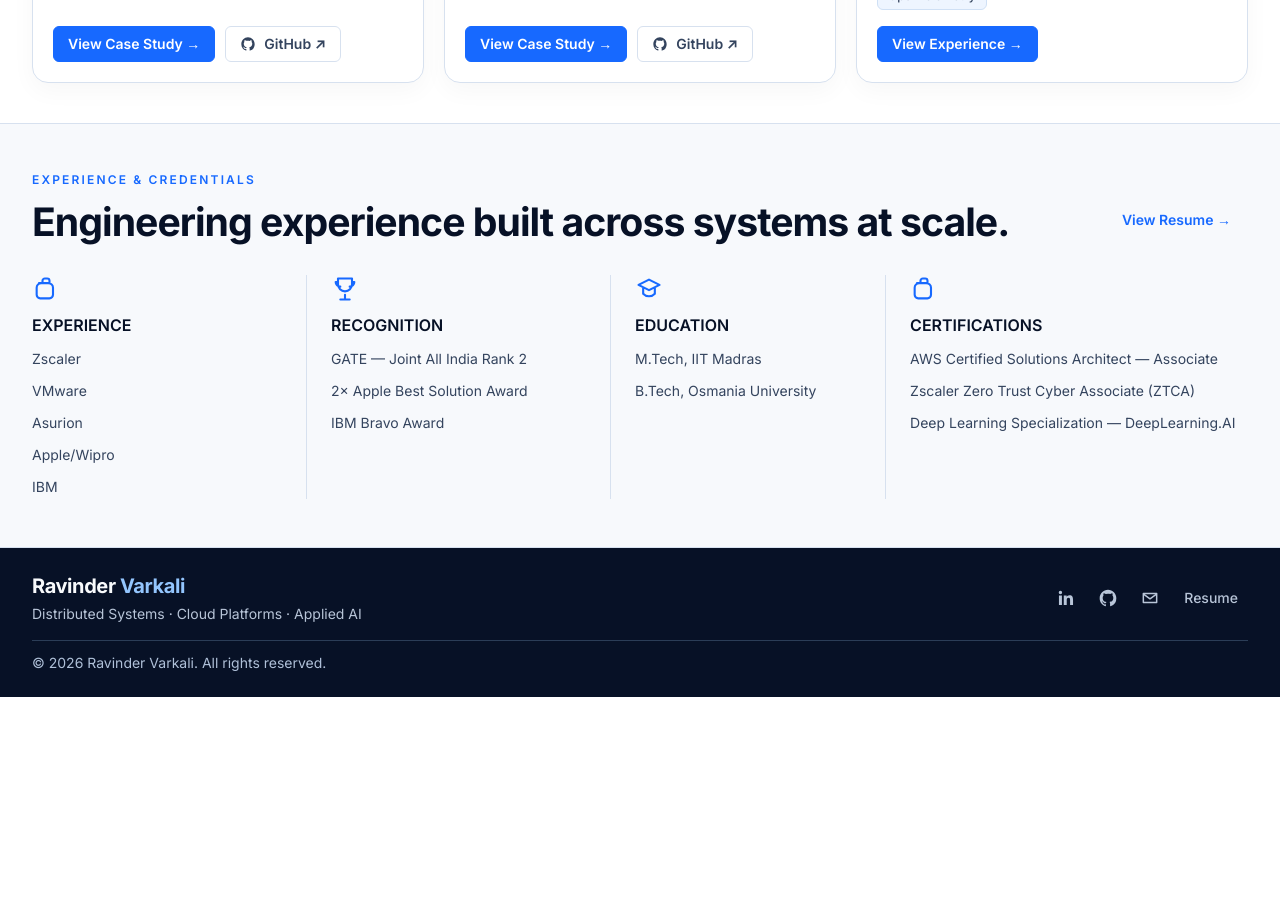
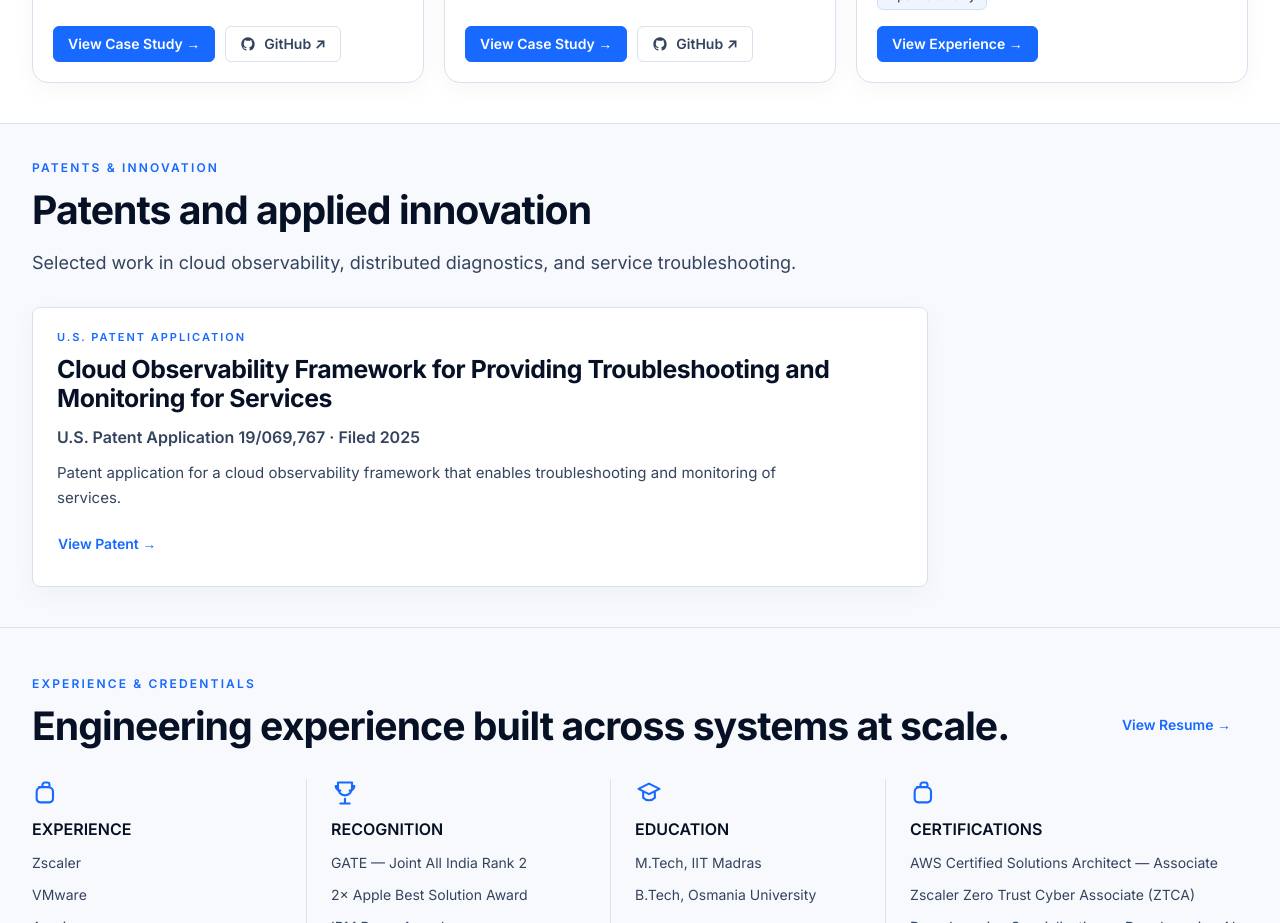
Before and after one commit to rvarkali/engineering-portfolio, a Next.js app: page / in a window 1280 px wide. Shown: the part 1960-2883 px from the top of the page. Before the commit the page ends 2657 px from the top, so only its background shows below. Built offline with nearby package versions, Linux system fonts and the light colour scheme.

Commit message:
Added a patent to engineering portfolio

```diff
--- a/src/app/layout.tsx
+++ b/src/app/layout.tsx
@@ -12,6 +12,7 @@
 const title = "Ravinder Varkali — Senior Staff / Principal Software Engineer";
 const description =
   "Engineering portfolio focused on distributed systems, cloud platforms, backend architecture, applied AI, observability, reliability, security, and technical leadership.";
+const iconHref = "/icon.svg?v=2";
 
 export const metadata: Metadata = {
   metadataBase: new URL(siteUrl),
@@ -46,9 +47,9 @@
     follow: true
   },
   icons: {
-    icon: "/icon.svg",
-    shortcut: "/icon.svg",
-    apple: "/icon.svg"
+    icon: [{ url: iconHref, type: "image/svg+xml" }],
+    shortcut: [iconHref],
+    apple: [{ url: iconHref, type: "image/svg+xml" }]
   }
 };
 
--- a/src/app/page.tsx
+++ b/src/app/page.tsx
@@ -5,7 +5,8 @@
   CapabilityStrip,
   CareerSummarySection,
   Footer,
-  FeaturedEngineeringSection
+  FeaturedEngineeringSection,
+  PatentsInnovationSection
 } from "@/components/HomeSections";
 
 export default function Home() {
@@ -16,6 +17,7 @@
       <CapabilityStrip />
       <AboutSection />
       <FeaturedEngineeringSection />
+      <PatentsInnovationSection />
       <CareerSummarySection />
       <Footer />
     </main>
--- a/src/components/HomeSections.tsx
+++ b/src/components/HomeSections.tsx
@@ -1,5 +1,5 @@
 import Link from "next/link";
-import { profile, recognition } from "@/data/profile";
+import { patents, profile, recognition } from "@/data/profile";
 import { experienceHighlights } from "@/data/experience";
 import { featuredProjects } from "@/data/projects";
 import { LinkButton } from "./LinkButton";
@@ -239,6 +239,46 @@
   );
 }
 
+export function PatentsInnovationSection() {
+  const [patent] = patents;
+
+  return (
+    <Section
+      id="patents-innovation"
+      eyebrow="Patents & Innovation"
+      title="Patents and applied innovation"
+      description="Selected work in cloud observability, distributed diagnostics, and service troubleshooting."
+      className="border-t border-portfolio-border bg-portfolio-surface"
+      contentClassName="mt-6 sm:mt-7"
+      paddingClassName="pt-8 pb-8 sm:pt-10 sm:pb-10 lg:pt-9 lg:pb-10"
+    >
+      <article className="max-w-4xl rounded-lg border border-portfolio-border bg-white p-5 shadow-[0_8px_24px_rgba(7,17,38,0.035)] sm:p-6">
+        <p className="text-[11px] font-semibold uppercase leading-none tracking-[0.18em] text-portfolio-accent">
+          U.S. Patent Application
+        </p>
+        <h3 className="mt-3 text-[1.35rem] font-bold leading-[1.18] tracking-[-0.018em] text-portfolio-ink sm:text-[1.55rem]">
+          {patent.title}
+        </h3>
+        <p className="mt-3 text-sm font-semibold leading-6 text-portfolio-body sm:text-base">
+          U.S. Patent Application {patent.applicationNumber} · Filed {patent.filingYear}
+        </p>
+        <p className="mt-3 max-w-3xl text-[15px] font-normal leading-[1.62] text-portfolio-body">
+          Patent application for a cloud observability framework that enables troubleshooting and
+          monitoring of services.
+        </p>
+        <Link
+          className="mt-4 inline-flex min-h-9 items-center justify-center rounded-md border border-transparent px-0 text-sm font-semibold leading-none text-portfolio-accent transition-colors duration-200 hover:text-blue-700 focus-visible:outline focus-visible:outline-2 focus-visible:outline-offset-4 focus-visible:outline-portfolio-accent"
+          href={patent.href}
+          target="_blank"
+          rel="noopener noreferrer"
+        >
+          View Patent →
+        </Link>
+      </article>
+    </Section>
+  );
+}
+
 export function CareerSummarySection() {
   const companies = ["Zscaler", "VMware", "Asurion", "Apple/Wipro", "IBM"];
   const education = ["M.Tech, IIT Madras", "B.Tech, Osmania University"];
--- a/src/data/profile.ts
+++ b/src/data/profile.ts
@@ -21,6 +21,15 @@
   "2× Apple Best Solution Award",
   "IBM Bravo Award"
 ];
+
+export const patents = [
+  {
+    title: "Cloud Observability Framework for Providing Troubleshooting and Monitoring for Services",
+    applicationNumber: "19/069,767",
+    filingYear: "2025",
+    href: "https://patents.justia.com/patent/20260197333"
+  }
+] as const;
 
 export const credentials = {
   education: [
```
Also changed, not shown: src/app/icon.svg.
